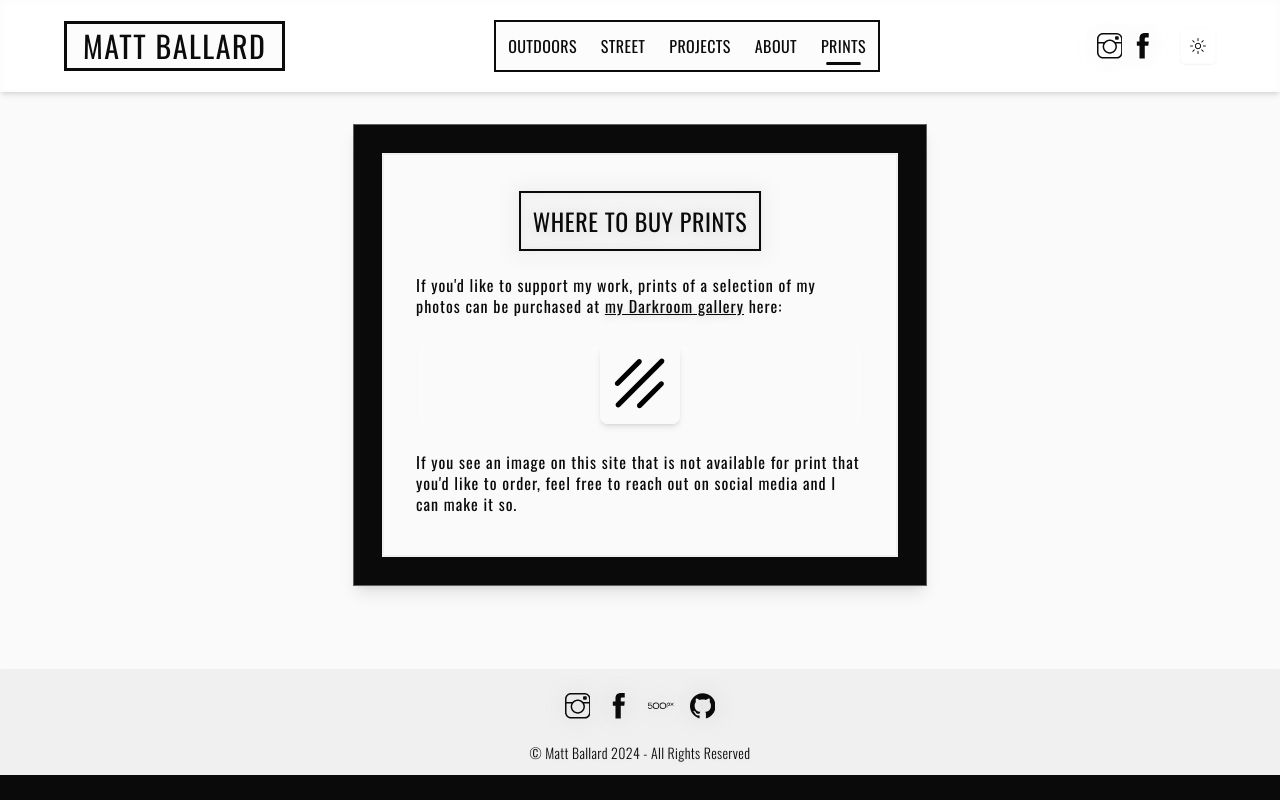
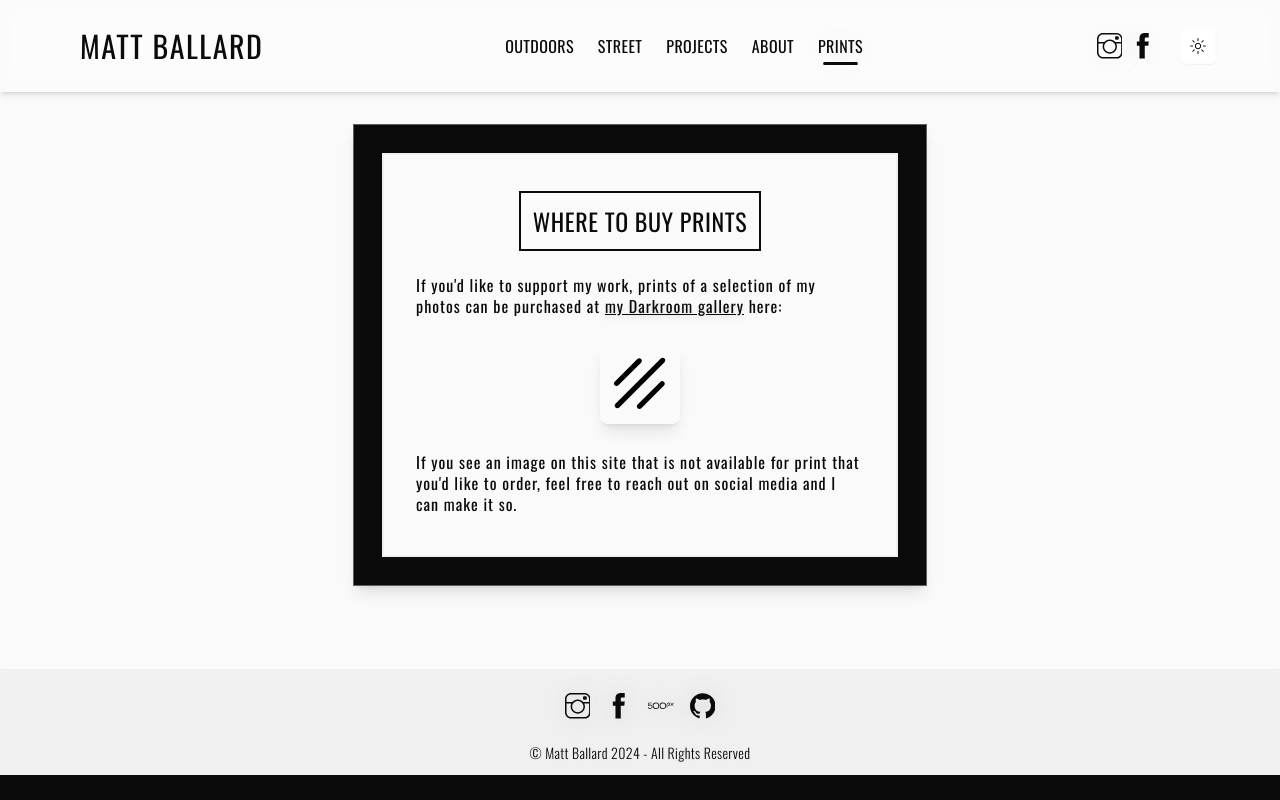
Before and after one commit to matchoo812/mjb-photo-site, a Next.js app: page /prints in a window 1280 px wide. Built offline with nearby package versions, Linux system fonts and the light colour scheme.

Commit message:
fix parallax scroll issue and make further style adjustments

```diff
--- a/src/app/about/page.tsx
+++ b/src/app/about/page.tsx
@@ -46,7 +46,7 @@ async function AboutPage() {
               key={link.siteName}
               href={link.href}
               target='_blank'
-              className='mr-2 text-cyan-700 dark:text-foreground drop-shadow-sm text-border-foreground hover-glow-link hover:scale-105'>
+              className='mr-2 text-cyan-700 dark:text-foreground text-border-foreground hover:scale-110 hover-glow-link duration-150'>
               <link.icon className='h-8 w-8 p-1 inline-block' /> | {link.siteName}
             </a>
           ))}
--- a/src/app/components/Title.tsx
+++ b/src/app/components/Title.tsx
@@ -15,7 +15,7 @@ function Title({
           : "relative"
       }`}>
       <h2
-        className={`text-2xl text-center tracking-wide w-max my-3 mx-auto p-3 border-2 border-foreground backdrop-blur-sm select-none uppercase drop-shadow-light dark:text-glow-yellow dark:drop-shadow-glowYellow dark:bg-overlay ${
+        className={`text-2xl text-center tracking-wide w-max my-3 mx-auto p-3 border-2 border-foreground backdrop-blur-sm select-none uppercase dark:text-glow-yellow dark:drop-shadow-glowYellow dark:bg-overlay ${
           isOverlay && "bg-overlay"
         }`}>
         {text}
--- a/src/app/components/gallery/GalleryCoverImage.tsx
+++ b/src/app/components/gallery/GalleryCoverImage.tsx
@@ -1,6 +1,6 @@
 "use client";
 
-import { useState, useEffect } from "react";
+import { useState, useEffect, useRef } from "react";
 
 function GalleryCoverImage({ imageUrl }: { imageUrl: string }) {
   const [offsetY, setOffsetY] = useState(0);
@@ -19,7 +19,7 @@ function GalleryCoverImage({ imageUrl }: { imageUrl: string }) {
       className='gallery-cover'
       style={{
         backgroundImage: `url(${imageUrl})`,
-        backgroundPositionY: offsetY * -0.1 + "px",
+        backgroundPositionY: offsetY * -0.4 + "px",
         scrollBehavior: "smooth",
       }}></div>
   );
--- a/src/app/components/gallery/GalleryWrapper.tsx
+++ b/src/app/components/gallery/GalleryWrapper.tsx
@@ -28,7 +28,6 @@ export default function GalleryWrapper({
 
   function closeImageSlider() {
     setShow(false);
-    // galleryCoverImage?.classList.remove("h-0");
     document.body.classList.remove("overflow-hidden");
   }
 
@@ -39,9 +38,10 @@ export default function GalleryWrapper({
           imageList={imageList}
           activeIndex={activeIndex}
           setActiveIndex={setActiveIndex}
+          closeImageSlider={closeImageSlider}
         />
       </ImageSliderModal>
-      <div className='mt-[80vh] p-6 columns-1 sm:columns-2 md:columns-3 lg:columns-4 2xl:columns-5 gap-2 bg-overlay border-2 border-overlay backdrop-blur-sm'>
+      <div className='mt-[80vh] max-w-[1650px] p-6 columns-1 sm:columns-2 md:columns-3 lg:columns-4 2xl:columns-5 gap-2 bg-overlay border-2 border-overlay backdrop-blur-sm'>
         {imageList.map((image, index) => {
           const { id, src, title, height, width } = image;
           return (
--- a/src/app/components/gallery/ImageSlide.tsx
+++ b/src/app/components/gallery/ImageSlide.tsx
@@ -17,7 +17,7 @@ const ImageSlide = ({
   return (
     <div className='image-slide z-40'>
       <div
-        className={`h-[90vw] m-auto duration-200 cursor-none ${
+        className={`h-[90vw] m-auto duration-200 ${
           active ? "opacity-100" : "opacity-0"
         }`}>
         <Image
--- a/src/app/components/gallery/ImageSlider.tsx
+++ b/src/app/components/gallery/ImageSlider.tsx
@@ -6,10 +6,12 @@ export default function ImageSlider({
   imageList,
   activeIndex,
   setActiveIndex,
+  closeImageSlider,
 }: {
   imageList: PhotoWithInfo[];
   activeIndex: number;
   setActiveIndex: () => void;
+  closeImageSlider: () => void;
 }) {
   function showPrevImage() {
     if (activeIndex > 0) {
@@ -30,10 +32,13 @@ export default function ImageSlider({
   return (
     <>
       <div className='absolute top-0 left-0 flex flex-nowrap h-screen w-screen justify-between align-center overflow-hidden z-40'>
-        <button onClick={() => showPrevImage()} className='slider-btn'>
+        <button
+          onClick={() => showPrevImage()}
+          className='slider-btn cursor-w-resize'>
           <TfiAngleLeft />
         </button>
 
+        <div className='mx-auto cursor-n-resize' onClick={closeImageSlider}>
           {imageList.map((img, index) => {
             const { id, src, height, width, title } = img;
             return (
@@ -48,9 +53,12 @@ export default function ImageSlider({
               />
             );
           })}
+        </div>
 
-        <button onClick={() => showNextImage()} className='slider-btn'>
-          <TfiAngleRight />
+        <button
+          onClick={() => showNextImage()}
+          className='slider-btn cursor-e-resize'>
+          <TfiAngleRight className='justify-self-end' />
         </button>
       </div>
     </>
--- a/src/app/components/nav/Logo.tsx
+++ b/src/app/components/nav/Logo.tsx
@@ -4,7 +4,8 @@ function Logo() {
   return (
     <Link
       href='/'
-      className='text-3xl uppercase tracking-wider border-[3px] bg-overlay border-foreground dark:border-none py-1 px-4 select-none cursor-pointer hover:backdrop-blur-md light:hover:shadow-lg dark:text-glow dark:hover:text-glow-yellow duration-300'>
+      className='text-3xl uppercase tracking-wider py-2 px-4 select-none cursor-pointer hover:drop-shadow-light dark:drop-shadow-glow dark:hover:drop-shadow-glowYellow duration-300'>
+      {/* border-[3px] bg-overlay border-foreground dark:border-none hover:backdrop-blur-md */}
       <h1>Matt Ballard</h1>
     </Link>
   );
--- a/src/app/components/nav/NavLinks.tsx
+++ b/src/app/components/nav/NavLinks.tsx
@@ -10,7 +10,7 @@ function NavLinks() {
   const pathSegment = path.split("/")[1];
 
   return (
-    <div className='flex items-center justify-center bg-overlay border-2 border-foreground dark:border-none group'>
+    <div className='hidden lg:flex items-center justify-center dark:border-none group'>
       {navLinks.map((link) => {
         const { href, label } = link;
         return (
--- a/src/app/components/nav/Navbar.tsx
+++ b/src/app/components/nav/Navbar.tsx
@@ -6,7 +6,7 @@ import SocialLinks from "./SocialLinks";
 function Navbar() {
   return (
     <header className='w-full shadow-md dark:glow mb-2 z-10'>
-      <nav className='flex flex-col md:flex-row sm:justify-between items-center py-5 px-[5vw] mx-auto text-foreground brightness-110 backdrop-blur-sm'>
+      <nav className='flex flex-col md:flex-row sm:justify-between items-center py-5 px-[5vw] mx-auto text-foreground brightness-110 bg-overlay backdrop-blur-md'>
         <Logo />
         <NavLinks />
         <div className='flex justify-center items-center'>
--- a/src/app/globals.css
+++ b/src/app/globals.css
@@ -83,7 +83,7 @@ p {
     @apply absolute left-0 bottom-[5px] content-[''] w-full h-[3px] rounded-sm bg-foreground scale-x-0 hover:scale-x-50 transition-transform duration-300;
   }
   .nav-link.active {
-    @apply dark:drop-shadow-glowYellow;
+    @apply drop-shadow-light dark:drop-shadow-glowYellow;
   }
   .nav-link.active::after {
     @apply scale-x-50;
@@ -104,7 +104,7 @@ p {
   /* ====================== Gallery ========================= */
 
   .gallery-cover {
-    @apply absolute top-0 left-0 h-screen w-screen bg-fixed bg-cover bg-center bg-no-repeat shadow-lg duration-200 scroll-smooth;
+    @apply absolute top-0 left-0 h-screen w-screen bg-fixed bg-cover bg-center bg-no-repeat shadow-lg scroll-smooth;
   }
 
   .expand-img-btn {
@@ -118,7 +118,7 @@ p {
   /* ====================== Image Slider ========================= */
 
   .slider-btn {
-    @apply duration-500 z-50 p-4 active:outline-none focus:outline-none focus-visible:backdrop-blur-sm focus-visible:drop-shadow-glowYellow;
+    @apply duration-500 z-50 w-1/4 p-4 outline-none focus-visible:backdrop-blur-sm;
   }
   /* border border-overlay backdrop-blur-sm rounded */
   .slider-btn > svg {
@@ -130,7 +130,7 @@ p {
   }
 
   .image-slide {
-    @apply absolute h-screen w-full object-contain;
+    @apply h-screen w-full object-contain;
   }
 
   .image-slide img {
--- a/src/app/layout.tsx
+++ b/src/app/layout.tsx
@@ -30,7 +30,7 @@ export default function RootLayout({
   return (
     <html lang='en'>
       <body
-        className={`${lora.variable} ${oswald.variable} antialiased bg-background`}>
+        className={`${lora.variable} ${oswald.variable} antialiased bg-background overflow-x-hidden`}>
         <ThemeProvider
           attribute='class'
           defaultTheme='system'
--- a/src/app/prints/page.tsx
+++ b/src/app/prints/page.tsx
@@ -21,20 +21,20 @@ function PrintsPage() {
               viewBox='0 0 16 16'
               fill='none'
               xmlns='http://www.w3.org/2000/svg'
-              className='h-20 w-20 p-3 rounded-lg shadow-md hover:scale-105 hover-glow-link border border-background'>
+              className='h-20 w-20 p-3 rounded-lg shadow-lg hover:drop-shadow-dark hover:scale-105 hover-glow-link dark:border dark:border-background'>
               <path
-                fill-rule='evenodd'
-                clip-rule='evenodd'
+                fillRule='evenodd'
+                clipRule='evenodd'
                 d='M0.993221 14.7078C0.700328 14.4149 0.700327 13.94 0.993221 13.6471L13.94 0.70031C14.2329 0.407417 14.7078 0.407417 15.0007 0.70031C15.2936 0.993204 15.2936 1.46808 15.0007 1.76097L2.05388 14.7078C1.76099 15.0007 1.28611 15.0007 0.993221 14.7078Z'
                 fill='black'></path>
               <path
-                fill-rule='evenodd'
-                clip-rule='evenodd'
+                fillRule='evenodd'
+                clipRule='evenodd'
                 d='M0.764705 8.38397C0.471812 8.09107 0.471812 7.6162 0.764705 7.32331L7.24652 0.841497C7.53941 0.548604 8.01428 0.548604 8.30718 0.841497C8.60007 1.13439 8.60007 1.60926 8.30718 1.90216L1.82537 8.38397C1.53247 8.67686 1.0576 8.67686 0.764705 8.38397Z'
                 fill='black'></path>
               <path
-                fill-rule='evenodd'
-                clip-rule='evenodd'
+                fillRule='evenodd'
+                clipRule='evenodd'
                 d='M7.31695 14.9363C7.02406 14.6434 7.02406 14.1686 7.31695 13.8757L13.7988 7.39386C14.0917 7.10097 14.5665 7.10097 14.8594 7.39386C15.1523 7.68675 15.1523 8.16163 14.8594 8.45452L8.37761 14.9363C8.08472 15.2292 7.60984 15.2292 7.31695 14.9363Z'
                 fill='black'></path>
             </svg>
```
Lines whose indentation alone changed are shown as unchanged.
